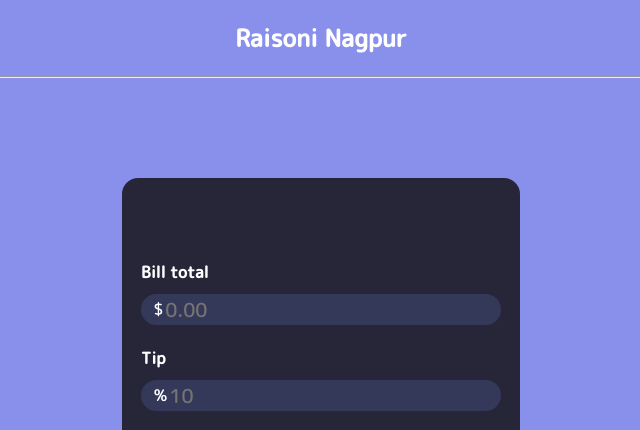
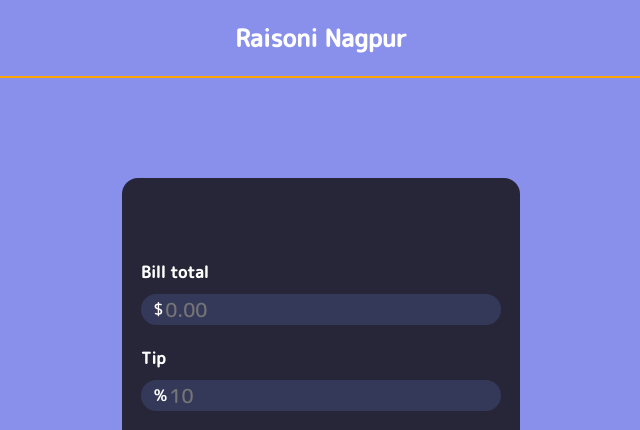
Before and after one commit to Markzang/TipCalculator, a plain HTML site: page index.html in a window 1280 px wide. Shown: the top 430 px of the page, without its empty margins (319-959 px from the left). Drawn offline with Linux system fonts and the light colour scheme.

Commit message:
developed my new feature

```diff
--- a/index.html
+++ b/index.html
@@ -15,7 +15,7 @@
   </head>
   <body>
     <center ><h2>Raisoni Nagpur</h2></center>
-    <hr>
+    <hr color="orange">
     <div class="wrapper">
       <div class="container" id="topContainer">
         <div class="title">Bill total</div>
```
